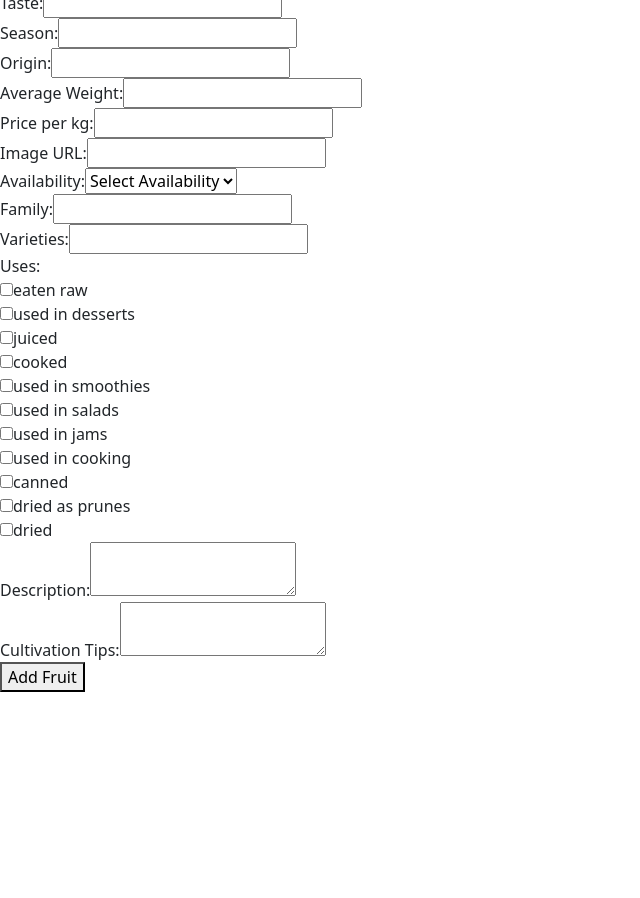
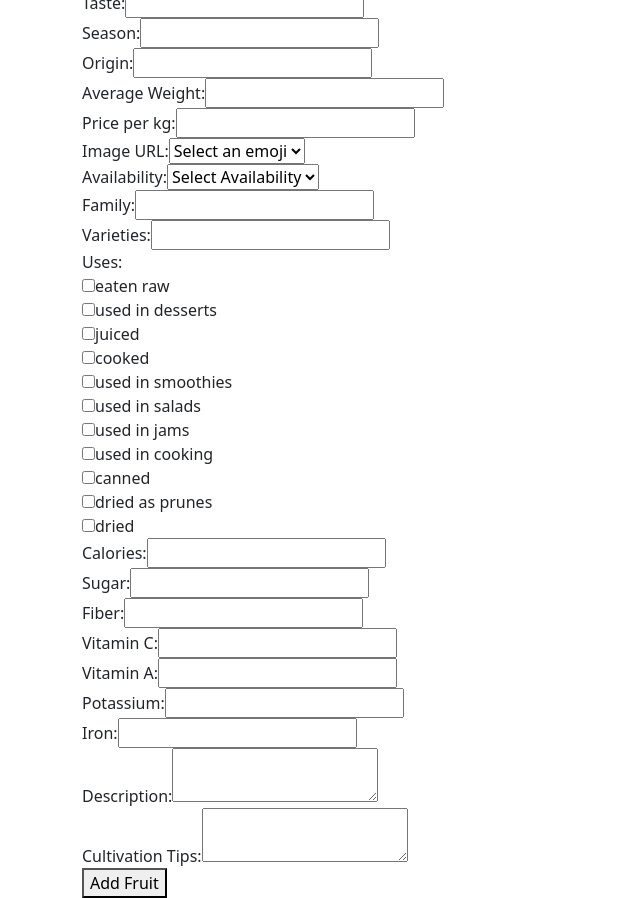
Before and after one commit to guzegui/fruits-fullstack-MERN, a React (Vite) app in the folder client/: page /new-fruit in a window 1280 px wide. Shown: the part 240-1138 px from the top of the page, without its empty margins (0-640 px from the left). Before the commit the page ends 932 px from the top, so only its background shows below. Built offline with nearby package versions, Linux system fonts and the light colour scheme; the HTML template or start-up script is replaced by a standard one.

Commit message:
Add fruit page -  internal server error 500 on post, reference error

```diff
--- a/client/src/pages/AddFruitPage.jsx
+++ b/client/src/pages/AddFruitPage.jsx
@@ -1,21 +1,28 @@
-import React from "react";
-import { useState } from "react";
+import React, { useState } from "react";
 import axios from "axios";
+import { useNavigate } from "react-router-dom";
 
-function AddFruitPage() {
+const AddFruitPage = () => {
+  const navigate = useNavigate();
   const [fruitData, setFruitData] = useState({
     name: "",
     color: "",
     taste: "",
     season: "",
     origin: "",
-    calories: "",
-    sugar: "",
-    fiber: "",
-    vitaminC: "",
-    vitaminB6: "",
-    potassium: "",
-    magnesium: "",
+    nutritional_values: {
+      calories: "",
+      sugar: "",
+      fiber: "",
+      vitamins: {
+        vitaminC: "",
+        vitaminA: "",
+      },
+      minerals: {
+        potassium: "",
+        iron: "",
+      },
+    },
     average_weight: "",
     price_per_kg: "",
     image_url: "",
@@ -26,48 +33,6 @@ function AddFruitPage() {
     description: "",
     cultivation_tips: "",
   });
-
-  const handleChange = (e) => {
-    const { name, value } = e.target;
-    setFruitData((prevData) => ({
-      ...prevData,
-      [name]: value,
-    }));
-  };
-
-  const handleSubmit = async (e) => {
-    e.preventDefault();
-    try {
-      await axios.post("http://localhost:5005/fruit", fruitData);
-      console.log("Fruit added successfully!");
-      // Reset the form after successful submission
-      setFruitData({
-        name: "",
-        color: "",
-        taste: "",
-        season: "",
-        origin: "",
-        calories: "",
-        sugar: "",
-        fiber: "",
-        vitaminC: "",
-        vitaminB6: "",
-        potassium: "",
-        magnesium: "",
-        average_weight: "",
-        price_per_kg: "",
-        image_url: "",
-        availability: "",
-        family: "",
-        varieties: [],
-        uses: [],
-        description: "",
-        cultivation_tips: "",
-      });
-    } catch (error) {
-      console.error("Error adding fruit:", error);
-    }
-  };
 
   const usesOptions = [
     "eaten raw",
@@ -83,8 +48,82 @@ function AddFruitPage() {
     "dried",
   ];
 
+  const fruitEmojis = [
+    "🍎",
+    "🍏",
+    "🍐",
+    "🍊",
+    "🍋",
+    "🍌",
+    "🍉",
+    "🍇",
+    "🍓",
+    "🫐",
+    "🍈",
+    "🍒",
+    "🍑",
+    "🥭",
+    "🍍",
+    "🥥",
+    "🥝",
+  ];
+
+  const handleChange = (e) => {
+    const { name, value } = e.target;
+    const nameParts = name.split(".");
+    if (nameParts.length > 1) {
+      setFruitData((prevData) => {
+        const nestedData = { ...prevData[nameParts[0]] };
+        nestedData[nameParts[1]] = value;
+        return {
+          ...prevData,
+          [nameParts[0]]: nestedData,
+        };
+      });
+    } else {
+      setFruitData((prevData) => ({
+        ...prevData,
+        [name]: value,
+      }));
+    }
+  };
+
+  const handleSubmit = (e) => {
+    e.preventDefault();
+    // Convert numerical fields to numbers
+    const formattedFruitData = {
+      ...fruitData,
+      average_weight: parseFloat(fruitData.average_weight),
+      price_per_kg: parseFloat(fruitData.price_per_kg),
+      nutritional_values: {
+        ...fruitData.nutritional_values,
+        calories: parseFloat(fruitData.nutritional_values.calories),
+        sugar: parseFloat(fruitData.nutritional_values.sugar),
+        fiber: parseFloat(fruitData.nutritional_values.fiber),
+      },
+    };
+
+    console.log("Submitting fruit data:", formattedFruitData);
+
+    axios
+      .post("http://localhost:5005/fruit", formattedFruitData)
+      .then((response) => {
+        console.log("Fruit added successfully!", response.data);
+        navigate(`/fruit/${response.data._id}`);
+      })
+      .catch((error) => {
+        if (error.response) {
+          console.error("Error adding fruit:", error.response.data);
+          alert(`Error: ${error.response.data}`); // Display error message
+        } else {
+          console.error("Error adding fruit:", error.message);
+          alert(`Error: ${error.message}`); // Display error message
+        }
+      });
+  };
+
   return (
-    <div>
+    <div className="container">
       <h1>Add Fruit</h1>
       <form onSubmit={handleSubmit}>
         <div>
@@ -152,12 +191,18 @@ function AddFruitPage() {
         </div>
         <div>
           <label>Image URL:</label>
-          <input
-            type="text"
+          <select
             name="image_url"
             value={fruitData.image_url}
             onChange={handleChange}
-          />
+          >
+            <option value="">Select an emoji</option>
+            {fruitEmojis.map((emoji, index) => (
+              <option key={index} value={emoji}>
+                {emoji}
+              </option>
+            ))}
+          </select>
         </div>
         <div>
           <label>Availability:</label>
@@ -226,6 +271,69 @@ function AddFruitPage() {
           ))}
         </div>
         <div>
+          <label>Calories:</label>
+          <input
+            type="number"
+            name="nutritional_values.calories"
+            value={fruitData.nutritional_values.calories}
+            onChange={handleChange}
+          />
+        </div>
+        <div>
+          <label>Sugar:</label>
+          <input
+            type="number"
+            name="nutritional_values.sugar"
+            value={fruitData.nutritional_values.sugar}
+            onChange={handleChange}
+          />
+        </div>
+        <div>
+          <label>Fiber:</label>
+          <input
+            type="number"
+            name="nutritional_values.fiber"
+            value={fruitData.nutritional_values.fiber}
+            onChange={handleChange}
+          />
+        </div>
+        <div>
+          <label>Vitamin C:</label>
+          <input
+            type="text"
+            name="nutritional_values.vitamins.vitaminC"
+            value={fruitData.nutritional_values.vitamins.vitaminC}
+            onChange={handleChange}
+          />
+        </div>
+        <div>
+          <label>Vitamin A:</label>
+          <input
+            type="text"
+            name="nutritional_values.vitamins.vitaminA"
+            value={fruitData.nutritional_values.vitamins.vitaminA}
+            onChange={handleChange}
+          />
+        </div>
+        <div>
+          <label>Potassium:</label>
+          <input
+            type="text"
+            name="nutritional_values.minerals.potassium"
+            value={fruitData.nutritional_values.minerals.potassium}
+            onChange={handleChange}
+          />
+        </div>
+        <div>
+          <label>Iron:</label>
+          <input
+            type="text"
+            name="nutritional_values.minerals.iron"
+            value={fruitData.nutritional_values.minerals.iron}
+            onChange={handleChange}
+          />
+        </div>
+        <div>
           <label>Description:</label>
           <textarea
             name="description"
@@ -245,6 +353,6 @@ function AddFruitPage() {
       </form>
     </div>
   );
-}
+};
 
 export default AddFruitPage;
```
